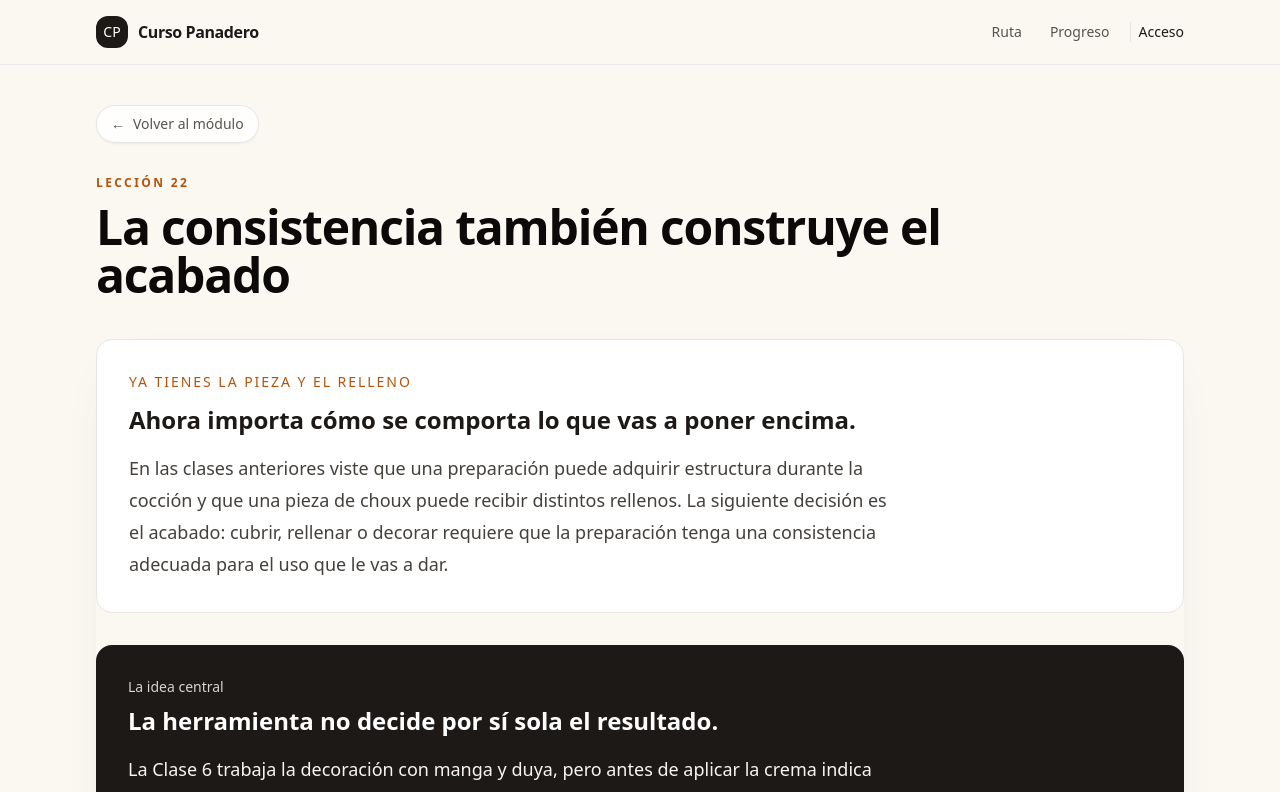
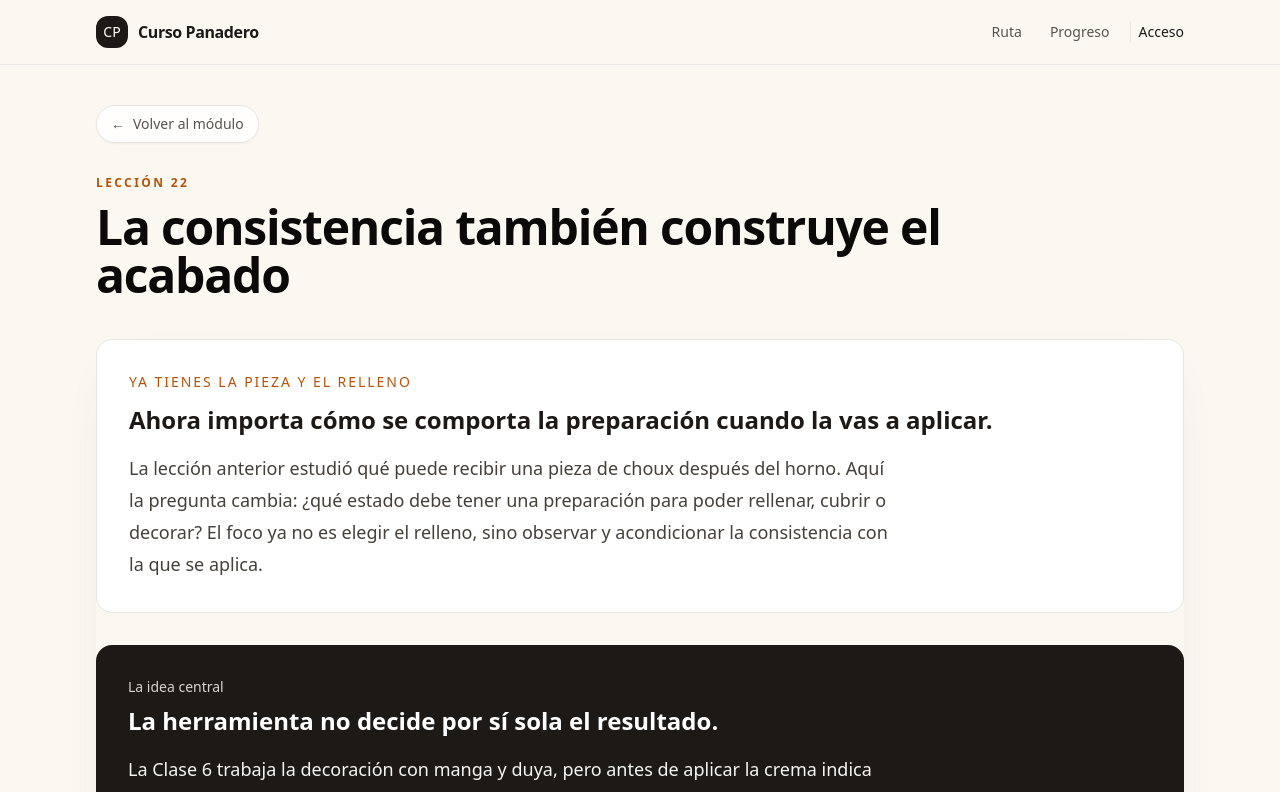
Before and after one commit to Drworm82/CursoPanadero, a Next.js app: page /leccion-montar-y-decorar in a window 1280 px wide. Shown: the top 792 px of the page. Built offline with nearby package versions, Linux system fonts and the light colour scheme; no server answers.

Commit message:
Clarify lesson 22 consistency focus

```diff
--- a/pages/leccion-montar-y-decorar.js
+++ b/pages/leccion-montar-y-decorar.js
@@ -14,13 +14,10 @@ export default function LessonTwentyTwoPage() {
             Ya tienes la pieza y el relleno
           </p>
           <h2 className="mt-3 text-2xl font-semibold text-stone-900">
-            Ahora importa cómo se comporta lo que vas a poner encima.
+            Ahora importa cómo se comporta la preparación cuando la vas a aplicar.
           </h2>
           <p className="mt-4 max-w-3xl text-lg leading-8 text-stone-700">
-            En las clases anteriores viste que una preparación puede adquirir estructura durante la cocción y
-            que una pieza de choux puede recibir distintos rellenos. La siguiente decisión es el acabado:
-            cubrir, rellenar o decorar requiere que la preparación tenga una consistencia adecuada para el uso
-            que le vas a dar.
+            La lección anterior estudió qué puede recibir una pieza de choux después del horno. Aquí la pregunta cambia: ¿qué estado debe tener una preparación para poder rellenar, cubrir o decorar? El foco ya no es elegir el relleno, sino observar y acondicionar la consistencia con la que se aplica.
           </p>
         </section>
 
@@ -178,7 +175,7 @@ export default function LessonTwentyTwoPage() {
 
         <section className="rounded-2xl border border-dashed border-stone-300 bg-stone-50 p-6 sm:p-8">
           <p className="text-sm font-medium text-amber-800">Práctica guiada</p>
-          <h2 className="mt-2 text-xl font-semibold text-stone-900">Acondicionar y aplicar una crema</h2>
+          <h2 className="mt-2 text-xl font-semibold text-stone-900">Acondicionar y aplicar una preparación</h2>
           <p className="mt-2 leading-7 text-stone-600">
             Trabaja con la crema de la práctica que estés preparando. Antes de llenar la manga, observa su
             consistencia. Haz una primera aplicación, comprueba cómo se comporta y acondiciónala si es necesario.
```
